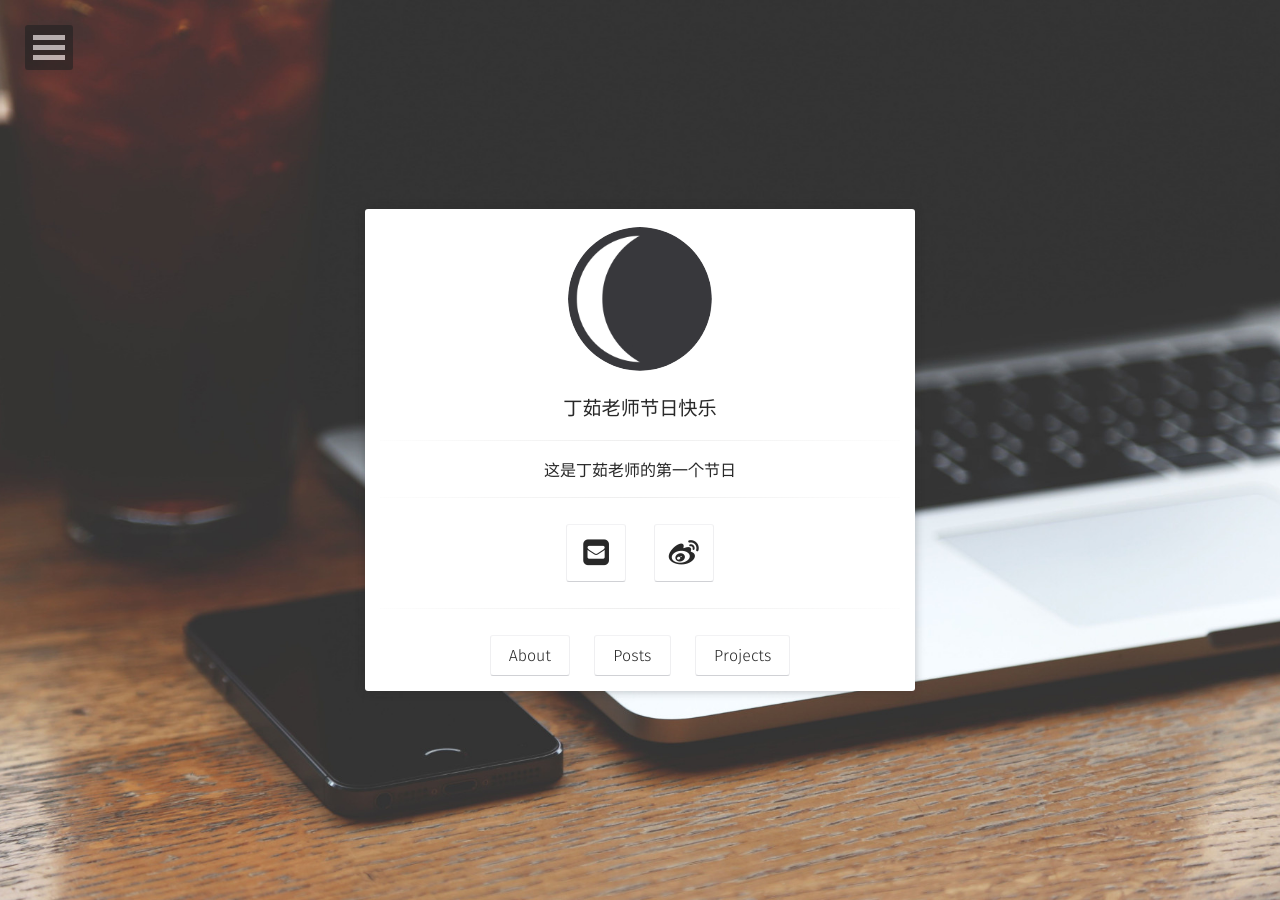
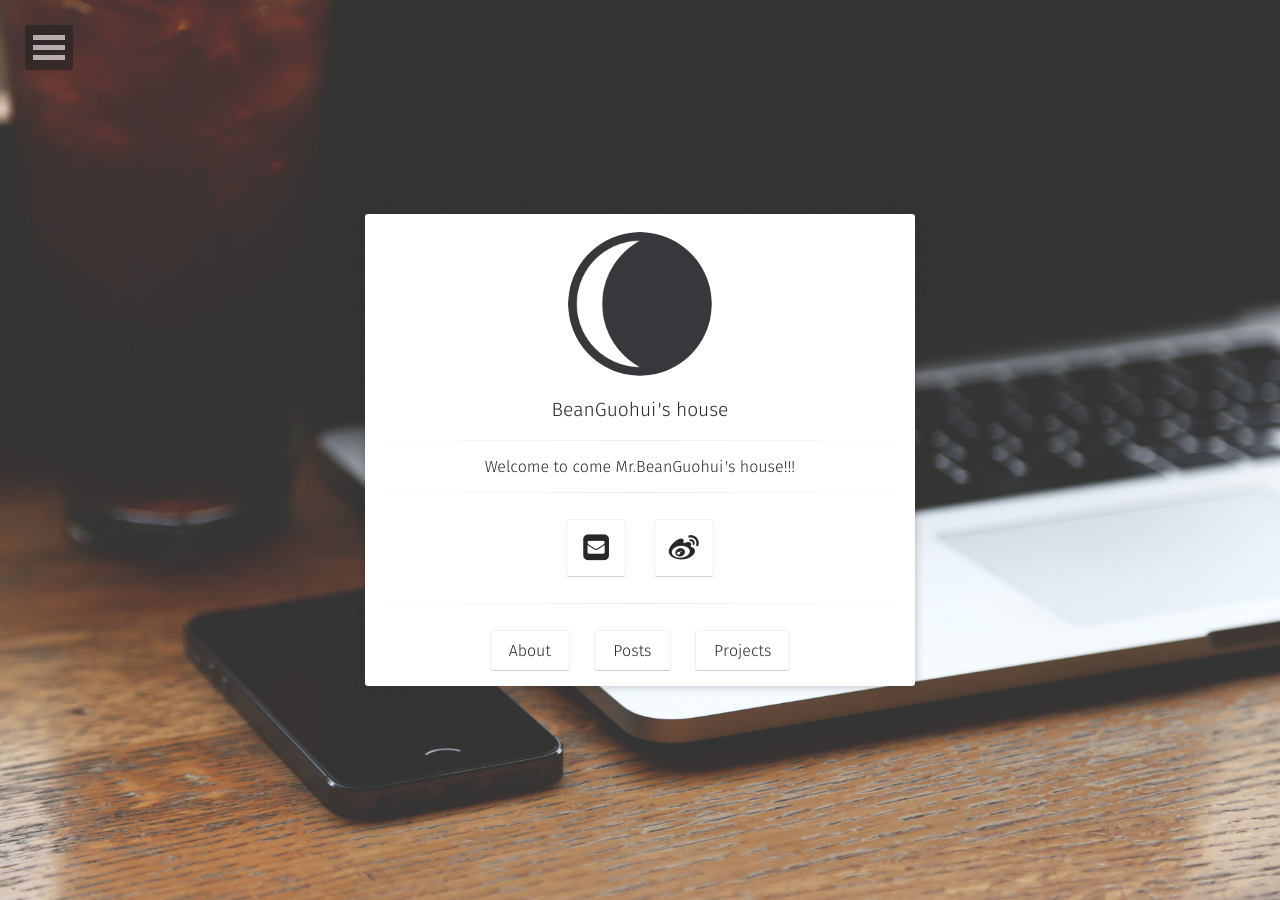
Before and after one commit to BeanGuohui/test.github.io, a Jekyll site: the page built from index.html, in a window 1280 px wide. Built offline with Jekyll 4.4.1, drawn with Linux system fonts in a browser that asks for light colours; some web fonts are replaced.

Commit message:
Update _config.yml

```diff
--- a/_config.yml
+++ b/_config.yml
@@ -1,8 +1,6 @@
 # Site
-title:              丁茹老师节日快乐
-#BeanGuohui's house
-bio:                这是丁茹老师的第一个节日
-#"Welcome to come Mr.BeanGuohui's house!!!"
+title:              BeanGuohui's house
+bio:                "Welcome to come Mr.BeanGuohui's house!!!"
 description:        "自律源自细微的坚持！"
 reading_time:       true
 words_per_minute:   200
```
